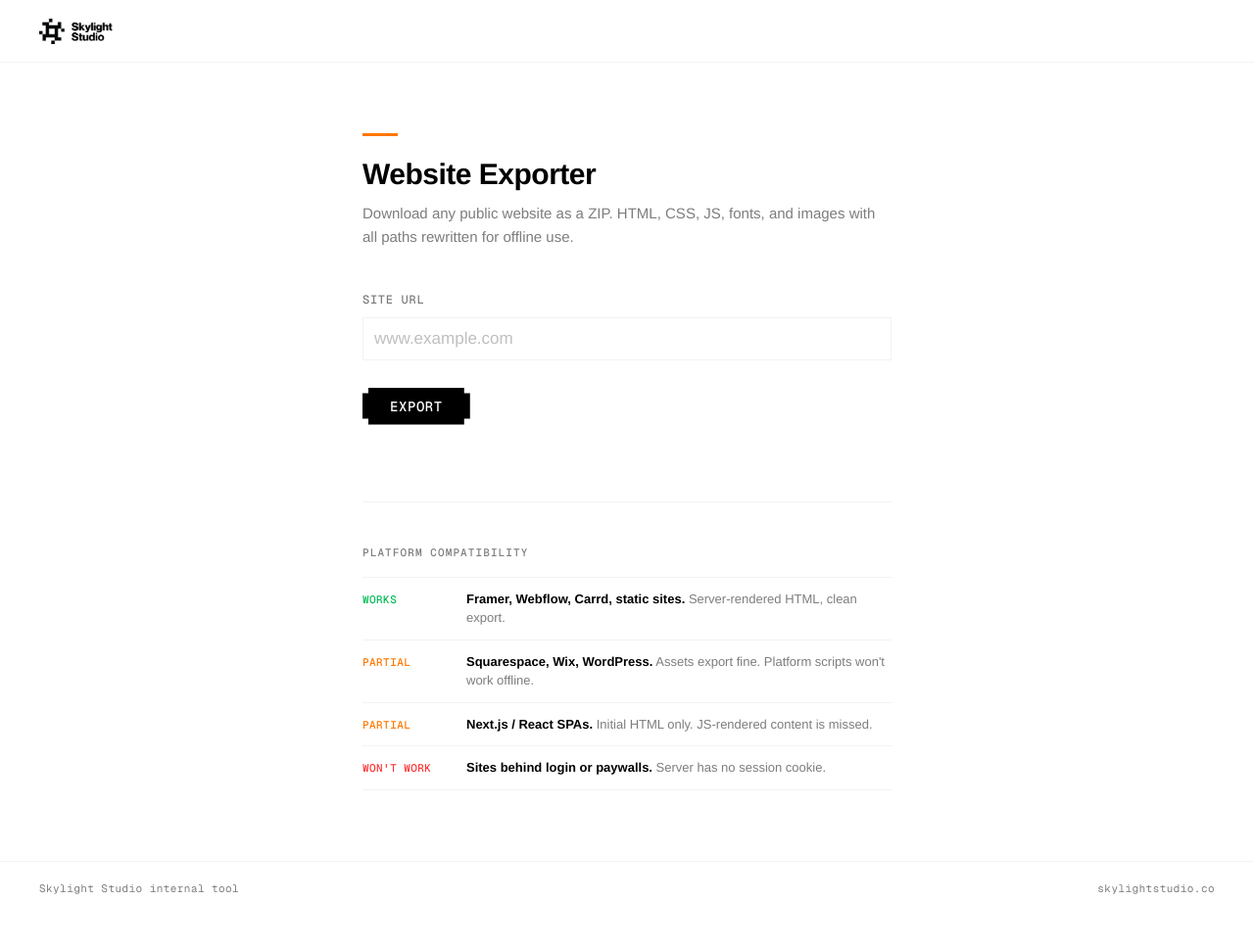
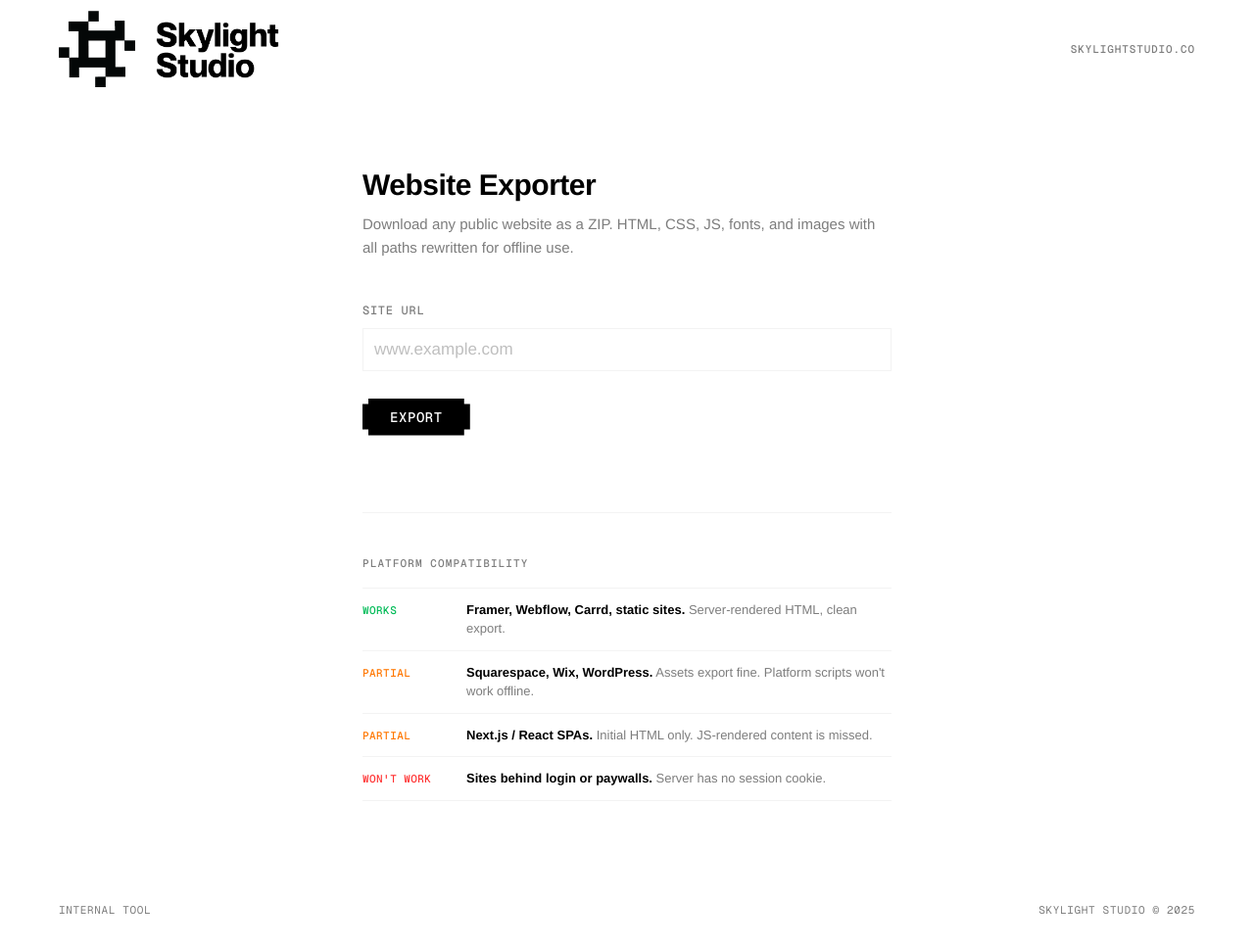
Before and after one commit to itsnicknick/framer-exporter, a website: page public/index.html in a window 1280 px wide. Shown: the whole page at 98% size. Before the commit the page ends 934 px from the top, so only its background shows below. Drawn offline with nearby package versions, Linux system fonts and the light colour scheme.

Commit message:
Remove orange bar, triple logo, drop header/footer borders, Skylight-style header/footer

```diff
--- a/public/index.html
+++ b/public/index.html
@@ -32,18 +32,30 @@
 
     /* ── Header ── */
     header {
-      border-bottom: 1px solid var(--border);
-      padding: 0 40px;
-      height: 64px;
+      padding: 0 60px;
+      height: 100px;
       display: flex;
       align-items: center;
+      justify-content: space-between;
     }
 
     header img {
-      height: 26px;
+      height: 78px;
       width: auto;
       display: block;
     }
+
+    .header-link {
+      font-family: 'Geist Mono', monospace;
+      font-size: 11px;
+      font-weight: 500;
+      letter-spacing: 0.08em;
+      text-transform: uppercase;
+      color: var(--gray);
+      text-decoration: none;
+    }
+
+    .header-link:hover { color: var(--black); }
 
     /* ── Main ── */
     main {
@@ -57,13 +69,6 @@
     .container {
       width: 100%;
       max-width: 540px;
-    }
-
-    .accent-bar {
-      width: 36px;
-      height: 3px;
-      background: var(--orange);
-      margin-bottom: 22px;
     }
 
     h1 {
@@ -263,14 +268,14 @@
 
     /* ── Footer ── */
     footer {
-      border-top: 1px solid var(--border);
-      padding: 20px 40px;
+      padding: 32px 60px;
       display: flex;
       align-items: center;
       justify-content: space-between;
       font-family: 'Geist Mono', monospace;
       font-size: 11px;
-      letter-spacing: 0.04em;
+      letter-spacing: 0.06em;
+      text-transform: uppercase;
       color: var(--gray);
     }
 
@@ -281,11 +286,11 @@
 <body>
   <header>
     <img src="logo.png" alt="Skylight Studio">
+    <a href="https://skylightstudio.co" target="_blank" class="header-link">skylightstudio.co</a>
   </header>
 
   <main>
     <div class="container">
-      <div class="accent-bar"></div>
       <h1>Website Exporter</h1>
       <p class="subtitle">Download any public website as a ZIP. HTML, CSS, JS, fonts, and images with all paths rewritten for offline use.</p>
 
@@ -335,8 +340,8 @@
   </main>
 
   <footer>
-    <span>Skylight Studio internal tool</span>
-    <a href="https://skylightstudio.co" target="_blank">skylightstudio.co</a>
+    <span>Internal Tool</span>
+    <span>Skylight Studio &copy; 2025</span>
   </footer>
 
   <script>
```
